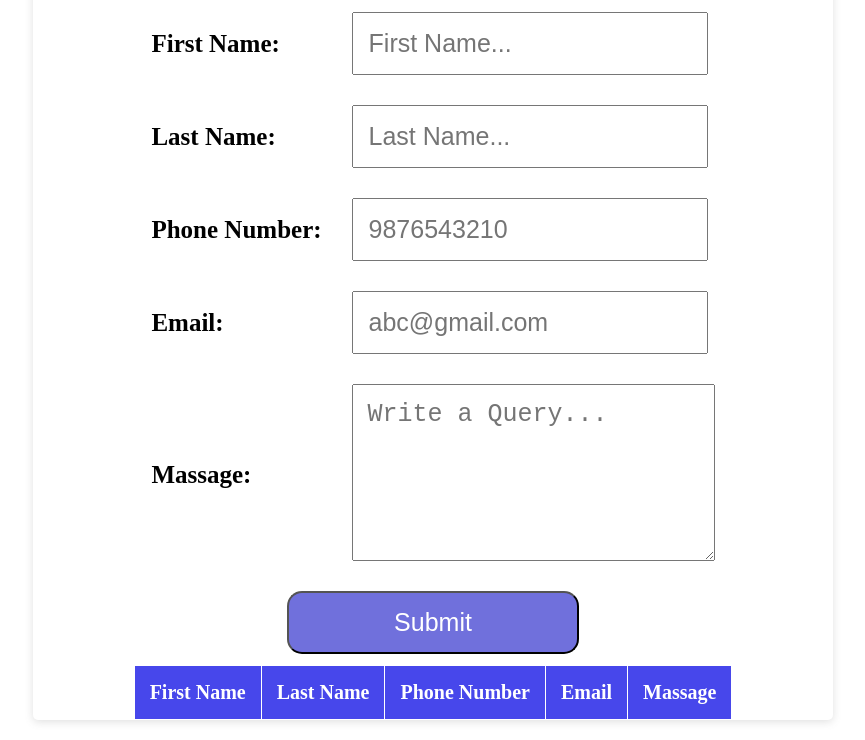
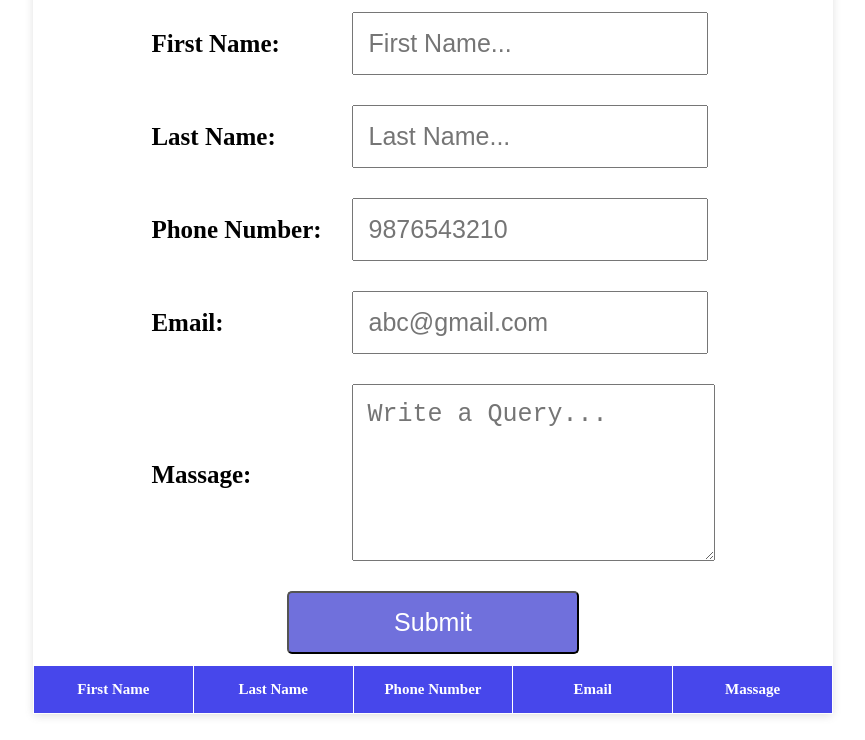
Before and after one commit to asdasd250611/form, a plain HTML site: page index.html in a window 1280 px wide. Shown: the part 90-830 px from the top of the page, without its empty margins (207-1072 px from the left). Drawn offline with Linux system fonts and the light colour scheme.

Commit message:
Add files via upload

```diff
--- a/index.html
+++ b/index.html
@@ -70,9 +70,7 @@
         function remove() {
             document.querySelector('#FirstName').value = "";
             document.querySelector('#LastName').value = "";
-
             document.querySelector('#PhoneNumber').value = "";
-
             document.querySelector('#Email').value = "";
             var msg = document.querySelector('#msg').value = "";
             document.querySelector('.alert').textContent = "";
@@ -83,6 +81,7 @@
 
         document.querySelector("#PhoneNumber").addEventListener("blur", function () {
             var PhoneNumber = document.querySelector('#PhoneNumber').value;
+            if(PhoneNumber != ""){
                 var pa = /^[6-9]\d{9}$/;
 
                 if (pa.test(PhoneNumber)) {
@@ -91,32 +90,20 @@
                 } else {
                     document.querySelector('.alert').classList.add("invalid")
                     document.querySelector('.alert').innerHTML = "Phone Number inValid"
-
                 }
-
+            }
             })
-
 
         document.querySelector('#data').addEventListener("submit", function (e) {
             e.preventDefault();
-
-
-
             var First = document.querySelector('#FirstName').value;
             var LastName = document.querySelector('#LastName').value;
-
              PhoneNumber = document.querySelector('#PhoneNumber').value;
-
             var Email = document.querySelector('#Email').value;
-
             var msg = document.querySelector('#msg').value;
-
             if (First != "" && LastName != "" && PhoneNumber != "" && Email != "" && msg != "") {
                 document.querySelector('.table tbody').innerHTML += `<tr><td>${First}</td><td>${LastName}</td><td>${PhoneNumber}</td><td>${Email}</td><td>${msg}</td></tr>`;
             }
-
-
-
             remove();
         })
 
--- a/style.css
+++ b/style.css
@@ -40,7 +40,7 @@ input[type='submit']{
     width: 50%;
     display: block;
     background-color: rgb(112, 112, 220);
-    border-radius: 15px;
+    border-radius: 5px;
     color: #fff;
     text-align: center;
 
@@ -57,10 +57,12 @@ input[type='submit']:hover{
 
 .table{
     table-layout: fixed;
-    font-size: 20px;
+    font-size: 15px;
     margin: auto;
     padding: 10px;
+    width: 100%;
     border: 1px solid black;
+    text-align: center;
 }
 .table th{
     padding: 15px;
```
